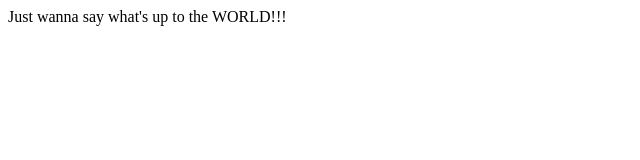
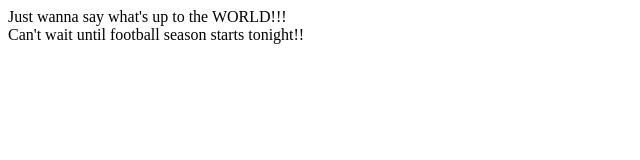
Before and after one commit to wbrooks4/helloworld, a plain HTML site: page index.html in a window 1280 px wide. Shown: the whole page, without its empty margins (0-640 px from the left). Drawn offline with Linux system fonts and the light colour scheme.

Commit message:
index.html edit2
second change to index.html (10:36am)

```diff
--- a/index.html
+++ b/index.html
@@ -5,7 +5,9 @@
 </head>
 
 <body>
-Just wanna say what's up to the WORLD!!!
-</body
+Just wanna say what's up to the WORLD!!!<br>
+
+Can't wait until football season starts tonight!!
+</body>
 
 </html>
```
